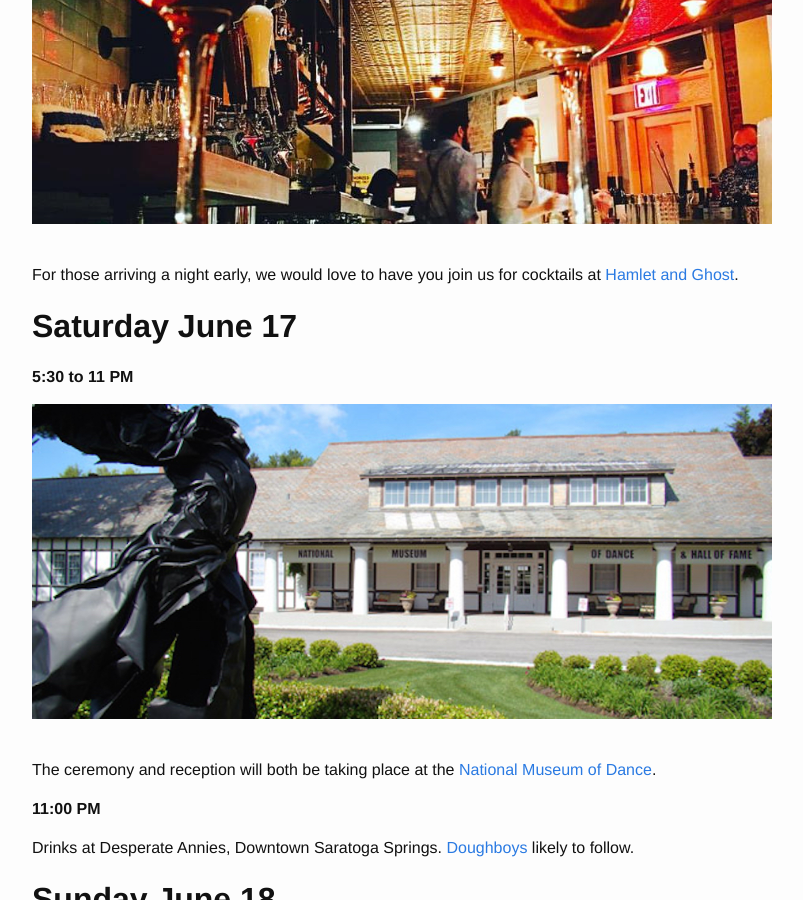
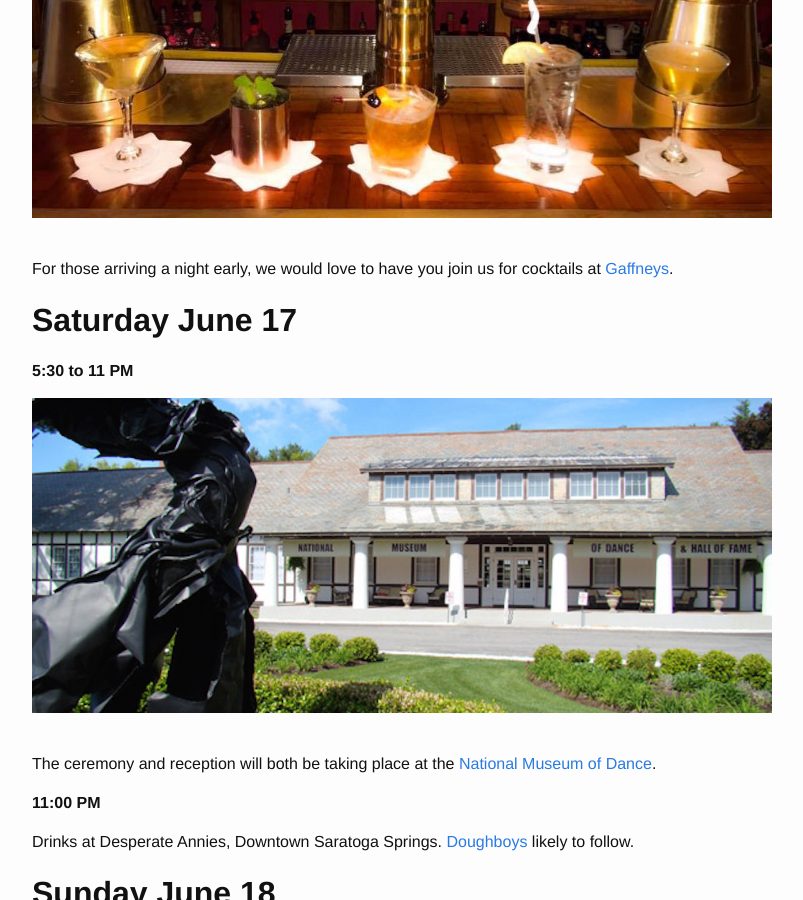
Before and after one commit to beccalarson/beccalarson.github.io, a Jekyll site: the page built from schedule.md, in a window 1280 px wide and 900 px high, scrolled down 359 px. Shown: the whole window, without its empty margins (238-1041 px from the left). Built offline with Jekyll 4.4.1, drawn with Linux system fonts in a browser that asks for light colours.

Commit message:
update schedule

```diff
--- a/schedule.md
+++ b/schedule.md
@@ -8,12 +8,12 @@ permalink: /schedule/
 **8 PM**
 
 <section>
-  <img src="/img/hg.png" align="left" hspace="" />
+  <img src="/img/gaffneys.jpeg" align="left" hspace="" />
 </section>
 
 &nbsp;
 
-For those arriving a night early, we would love to have you join us for cocktails at [Hamlet and Ghost](http://www.hamletandghost.com/).
+For those arriving a night early, we would love to have you join us for cocktails at [Gaffneys](https://www.gaffneysrestaurant.com/).
 
 ## **Saturday June 17**
 
```
Also changed, not shown: img/gaffneys.jpeg (added), 3 other files.
